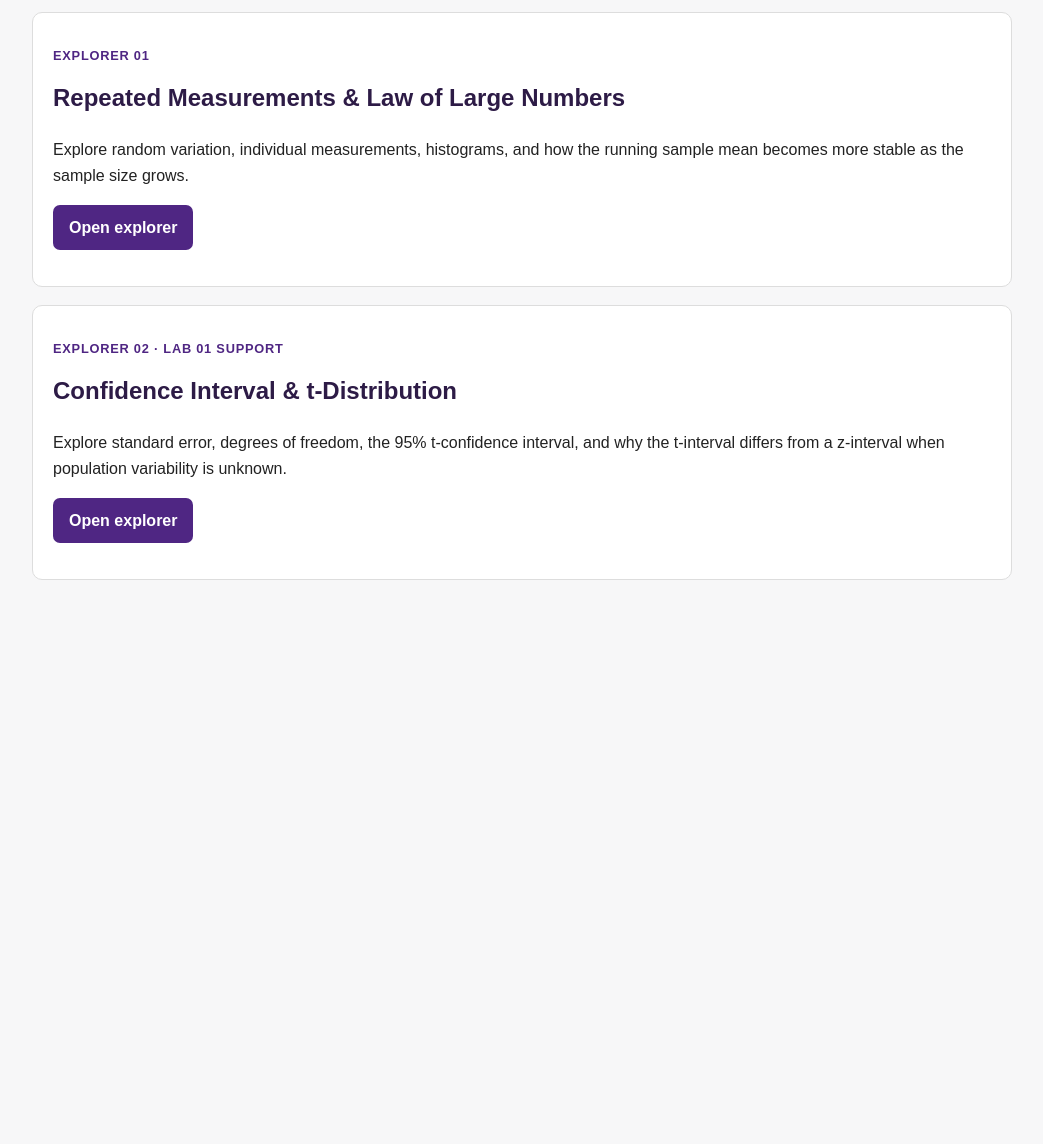
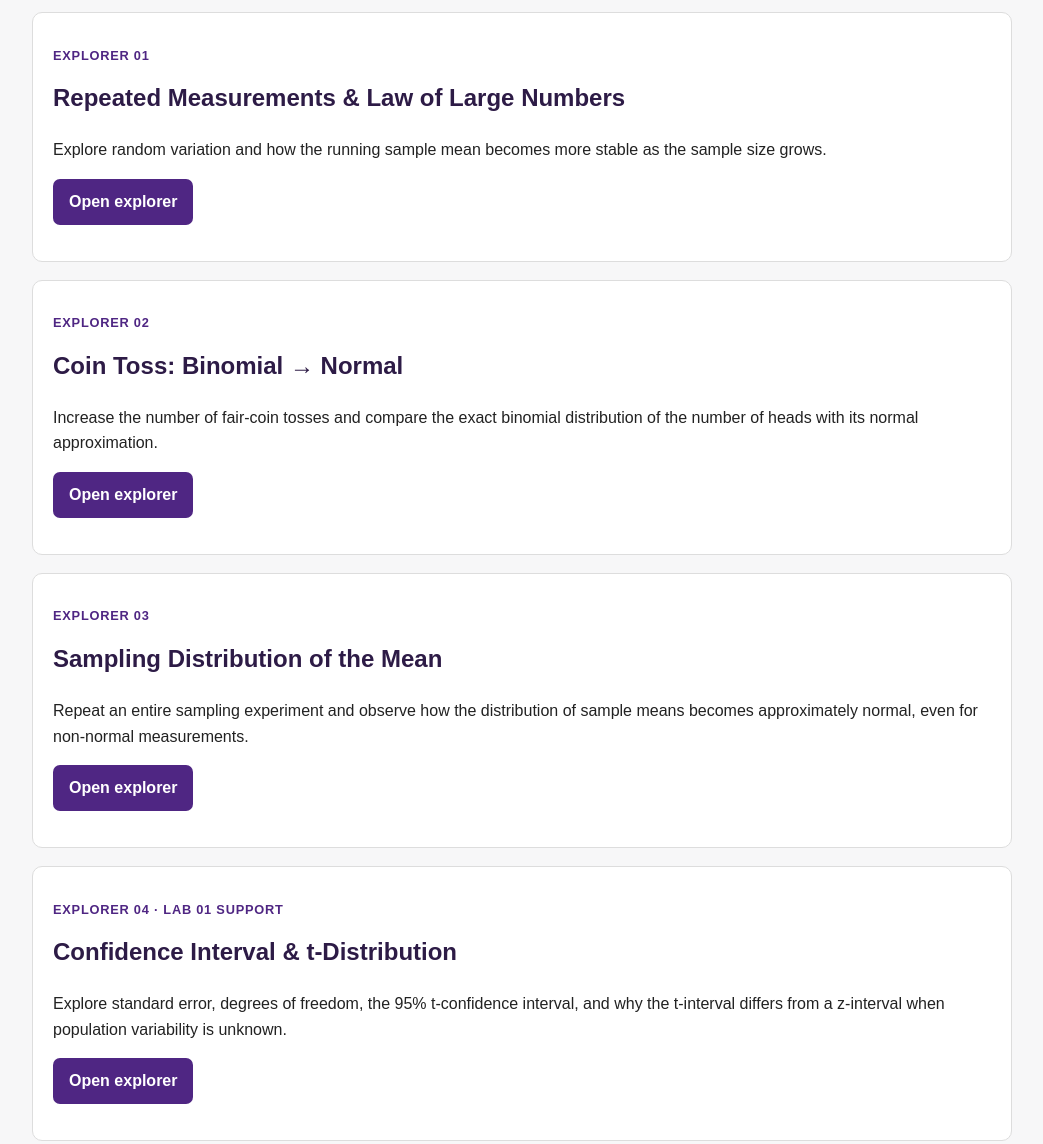
Before and after one commit to stargaze221/me3310-interactive, a plain HTML site: page index.html in a window 1280 px wide. Shown: the part 180-1324 px from the top of the page, without its empty margins (118-1161 px from the left). Before the commit the page ends 810 px from the top, so only its background shows below. Drawn offline with Linux system fonts and the light colour scheme.

Commit message:
Add CLT explorers to site home

```diff
--- a/index.html
+++ b/index.html
@@ -5,37 +5,20 @@
   <meta name="viewport" content="width=device-width, initial-scale=1" />
   <title>ME 3310 Interactive Explorers</title>
   <style>
-    body{font-family:Arial,Helvetica,sans-serif;line-height:1.6;margin:0;background:#f7f7f8;color:#222}
-    .wrap{max-width:980px;margin:0 auto;padding:32px 20px}
-    .hero{border-left:6px solid #4f2683;background:#f3eff8;padding:20px 24px;margin-bottom:24px}
-    h1{margin:0 0 8px;color:#2d1b46}
-    h2{color:#2d1b46;margin-top:0}
-    .card{background:#fff;border:1px solid #ddd;border-radius:10px;padding:20px;margin:18px 0}
-    .tag{font-size:.8rem;font-weight:700;text-transform:uppercase;letter-spacing:.06em;color:#4f2683}
-    a.button{display:inline-block;background:#4f2683;color:#fff;text-decoration:none;padding:10px 16px;border-radius:7px;font-weight:700}
-    a.button:hover{filter:brightness(.95)}
+    body{font-family:Arial,Helvetica,sans-serif;line-height:1.6;margin:0;background:#f7f7f8;color:#222}.wrap{max-width:980px;margin:0 auto;padding:32px 20px}.hero{border-left:6px solid #4f2683;background:#f3eff8;padding:20px 24px;margin-bottom:24px}h1{margin:0 0 8px;color:#2d1b46}h2{color:#2d1b46;margin-top:0}.card{background:#fff;border:1px solid #ddd;border-radius:10px;padding:20px;margin:18px 0}.tag{font-size:.8rem;font-weight:700;text-transform:uppercase;letter-spacing:.06em;color:#4f2683}a.button{display:inline-block;background:#4f2683;color:#fff;text-decoration:none;padding:10px 16px;border-radius:7px;font-weight:700}a.button:hover{filter:brightness(.95)}
   </style>
 </head>
 <body>
   <main class="wrap">
-    <section class="hero">
-      <h1>ME 3310 Interactive Explorers</h1>
-      <p>Interactive visualizations for Experimental Methods I.</p>
-    </section>
+    <section class="hero"><h1>ME 3310 Interactive Explorers</h1><p>Interactive visualizations for Experimental Methods I.</p></section>
 
-    <section class="card">
-      <p class="tag">Explorer 01</p>
-      <h2>Repeated Measurements & Law of Large Numbers</h2>
-      <p>Explore random variation, individual measurements, histograms, and how the running sample mean becomes more stable as the sample size grows.</p>
-      <p><a class="button" href="./repeated-measurements/">Open explorer</a></p>
-    </section>
+    <section class="card"><p class="tag">Explorer 01</p><h2>Repeated Measurements & Law of Large Numbers</h2><p>Explore random variation and how the running sample mean becomes more stable as the sample size grows.</p><p><a class="button" href="./repeated-measurements/">Open explorer</a></p></section>
 
-    <section class="card">
-      <p class="tag">Explorer 02 · Lab 01 support</p>
-      <h2>Confidence Interval & t-Distribution</h2>
-      <p>Explore standard error, degrees of freedom, the 95% t-confidence interval, and why the t-interval differs from a z-interval when population variability is unknown.</p>
-      <p><a class="button" href="./confidence-interval/">Open explorer</a></p>
-    </section>
+    <section class="card"><p class="tag">Explorer 02</p><h2>Coin Toss: Binomial → Normal</h2><p>Increase the number of fair-coin tosses and compare the exact binomial distribution of the number of heads with its normal approximation.</p><p><a class="button" href="./binomial-normal/">Open explorer</a></p></section>
+
+    <section class="card"><p class="tag">Explorer 03</p><h2>Sampling Distribution of the Mean</h2><p>Repeat an entire sampling experiment and observe how the distribution of sample means becomes approximately normal, even for non-normal measurements.</p><p><a class="button" href="./sampling-distribution/">Open explorer</a></p></section>
+
+    <section class="card"><p class="tag">Explorer 04 · Lab 01 support</p><h2>Confidence Interval & t-Distribution</h2><p>Explore standard error, degrees of freedom, the 95% t-confidence interval, and why the t-interval differs from a z-interval when population variability is unknown.</p><p><a class="button" href="./confidence-interval/">Open explorer</a></p></section>
   </main>
 </body>
 </html>
```
